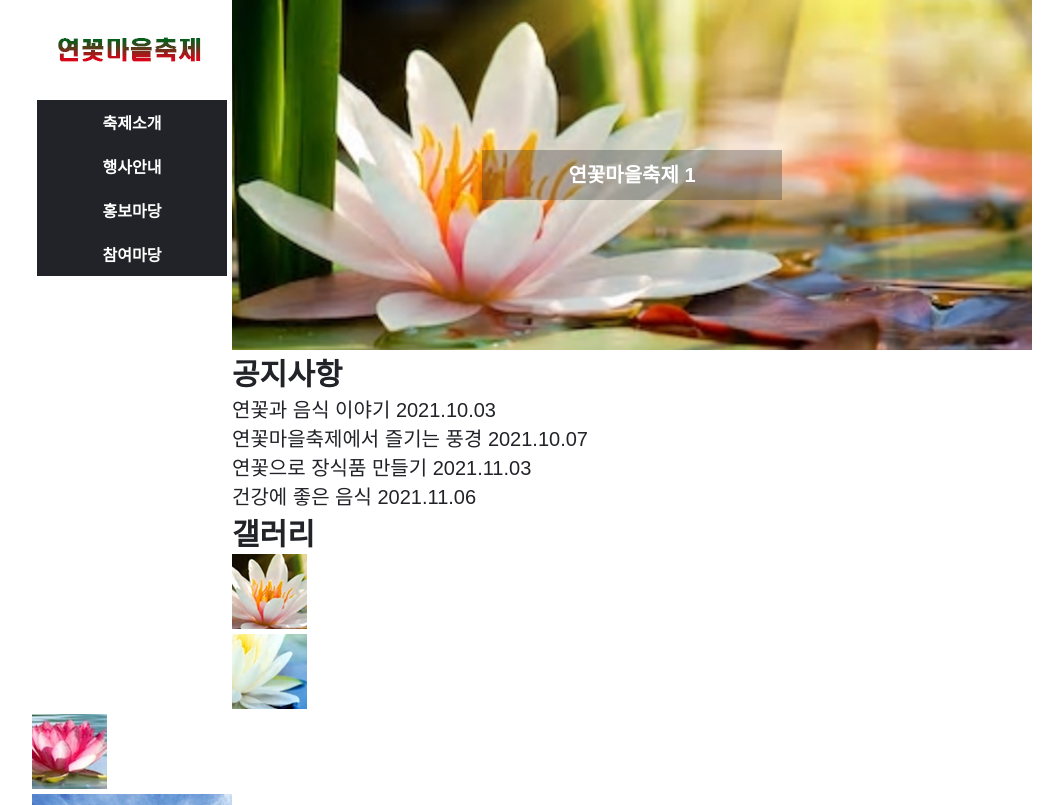
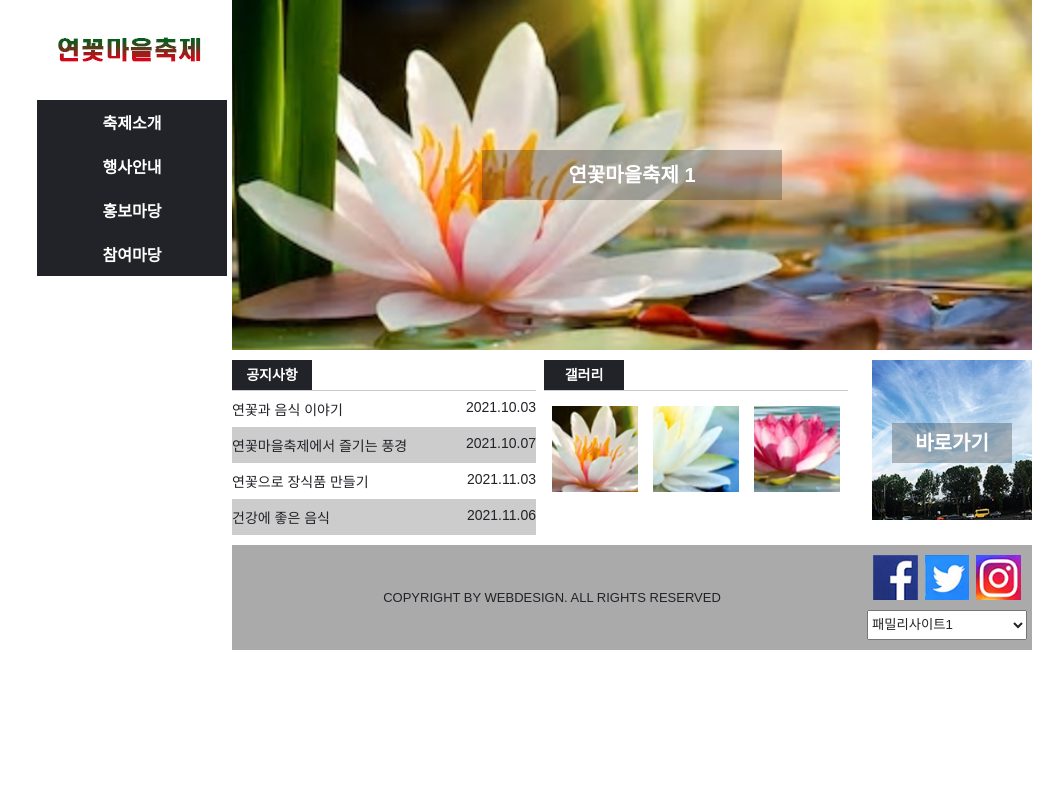
Before and after one commit to aaalonjoe/css_template_01, a plain HTML site: page index.html in a window 1280 px wide. Shown: the top 805 px of the page, without its empty margins (108-1171 px from the left). Drawn offline with Linux system fonts and the light colour scheme.

Commit message:
[21.11.11] # 템플릿1 끝

```diff
--- a/css/main.css
+++ b/css/main.css
@@ -81,3 +81,172 @@ header .top .menu .navi li a:hover {
     background: #930930;
     color: #ff0 ;
 }
+
+/* 메인 컨텐츠 영역 */
+.contents {
+    /* background: tomato; */
+    float: right;
+    width: 800px;
+    margin-top: 10px;
+}
+
+/* 메인 - 공지사항 */
+.contents .notice {
+    /* background: skyblue; */
+    float: left;
+    width: 38%;
+    margin-right: 1%;
+    position: relative;
+}
+.contents h2 {
+    width: 80px;
+    font-size: 14px;
+    height: 30px;
+    color: #fff;
+    font-weight: 700;
+    background: #222328;
+    text-align: center;
+    line-height: 30px;
+    position: absolute;
+    left: 0;
+    top: 0;
+}
+.contents .notice ul {
+    /* background: yellowgreen; */
+    margin-top: 30px;
+    font-size: 14px;
+    border-top: 1px solid #ccc;
+}
+.contents .notice ul li {
+    /* box-sizing: border-box; */
+    /* border: 2px solid #000; */
+    padding: 8px 0;
+}
+.contents .notice ul li:nth-child(even) {
+    background: #ccc;
+}
+.contents .notice ul li:hover a {
+    font-weight: 700;
+}
+.contents .notice ul li span {
+    float: right;
+}
+
+/* 메인 - 갤러리 */
+.contents .gallery {
+    /* background: yellow; */
+    float: left;
+    width: 38%;
+    margin-right: 3%;
+    position: relative;
+}
+.contents .gallery ul {
+    /* background: skyblue; */
+    margin-top: 30px;
+    border-top: 1px solid #ccc;
+    padding: 15px 8px;
+}
+.contents .gallery ul li {
+    float: left;
+    width: 30%;
+    height: 90px;
+    /* background: orange;
+    border: 3px solid #000;
+    box-sizing: border-box; */
+    overflow: hidden;
+    margin-right: 5%;
+}
+.contents .gallery ul li:last-child {
+    margin-right: 0;
+}
+.contents .gallery ul li img {
+    width: 100%;
+}
+.contents .gallery ul li:hover {
+    opacity: 0.5;
+}
+
+/* 메인 - 바로가기 */
+.contents .shortcut {
+    /* background: green; */
+    float: left;
+    width: 20%;
+    position: relative;
+}
+.contents .shortcut img {
+    width: 100%;
+}
+.contents .shortcut .sctext {
+    width: 100px;
+    height: 30px;
+    color: #fff;
+    font-weight: 700;
+    text-align: center;
+    line-height: 30px;
+    background: rgba(40,40,40, 0.3);
+    padding: 5px 10px;
+    position: absolute;
+    left: 50%;
+    top: 50%;
+    transform: translate(-50%, -50%);
+}
+.contents .shortcut .sctext:hover {
+    opacity: 0.8;
+}
+
+/* 하단 푸터 영역 */
+
+footer {
+    background: #aaa;
+    float: right;
+    width: 800px;
+    margin-top: 10px;
+    padding: 10px 0;
+    position: relative;
+}
+footer .copy {
+    float: left;
+    /* background: orange; */
+    width: 80%;
+    text-align: center;
+    font-size: 13px;
+
+    position: absolute;
+    left: 0;
+    top: 50%;
+    transform: translate(0, -50%);
+}
+footer .site {
+    float: right;
+    /* background: skyblue; */
+    width: 20%;
+    padding: 0 5px 0 10px;
+}
+footer .site .sns {
+    /* background: greenyellow; */
+}
+footer .site .sns ul {
+
+}
+footer .site .sns ul li {
+    float: left;
+    margin-right: 4%;
+    width: 28%;
+}
+footer .site .sns ul li:hover {
+    opacity: 0.7;
+}
+footer .site .sns ul li:first-child {
+    margin-left: 4%;
+}
+footer .site .sns li img {
+    width: 100%;
+}
+footer .site .familysite {
+    /* background: yellow; */
+    margin-top: 5px;
+}
+footer .site .familysite select {
+    width: 100%;
+    height: 30px;
+}
--- a/index.html
+++ b/index.html
@@ -79,7 +79,7 @@
         <!-- 갤러리 영역 -->
         <div class="gallery">
             <h2>갤러리</h2>
-            <ul>
+            <ul class="clearfix">
                 <li><a href="#"><img src="images/icon1.jpg" alt="갤러리1"></a></li>
                 <li><a href="#"><img src="images/icon2.jpg" alt="갤러리2"></a></li>
                 <li><a href="#"><img src="images/icon3.jpg" alt="갤러리3"></a></li>
@@ -97,7 +97,7 @@
 
     <!-- 푸터 영역 -->
     <footer>
-        <div class="bottom">
+        <div class="bottom clearfix">
             <!-- 저작권 표기 영역 -->
             <div class="copy">
                 COPYRIGHT BY WEBDESIGN. ALL RIGHTS RESERVED
@@ -105,7 +105,7 @@
             <!-- sns 영역 -->
             <div class="site">
                 <div class="sns">
-                    <ul>
+                    <ul class="clearfix">
                         <li><a href="#"><img src="images/sns1.jpg" alt="facebook"></a></li>
                         <li><a href="#"><img src="images/sns2.jpg" alt="twitter"></a></li>
                         <li><a href="#"><img src="images/sns3.jpg" alt="instagram"></a></li>
```
